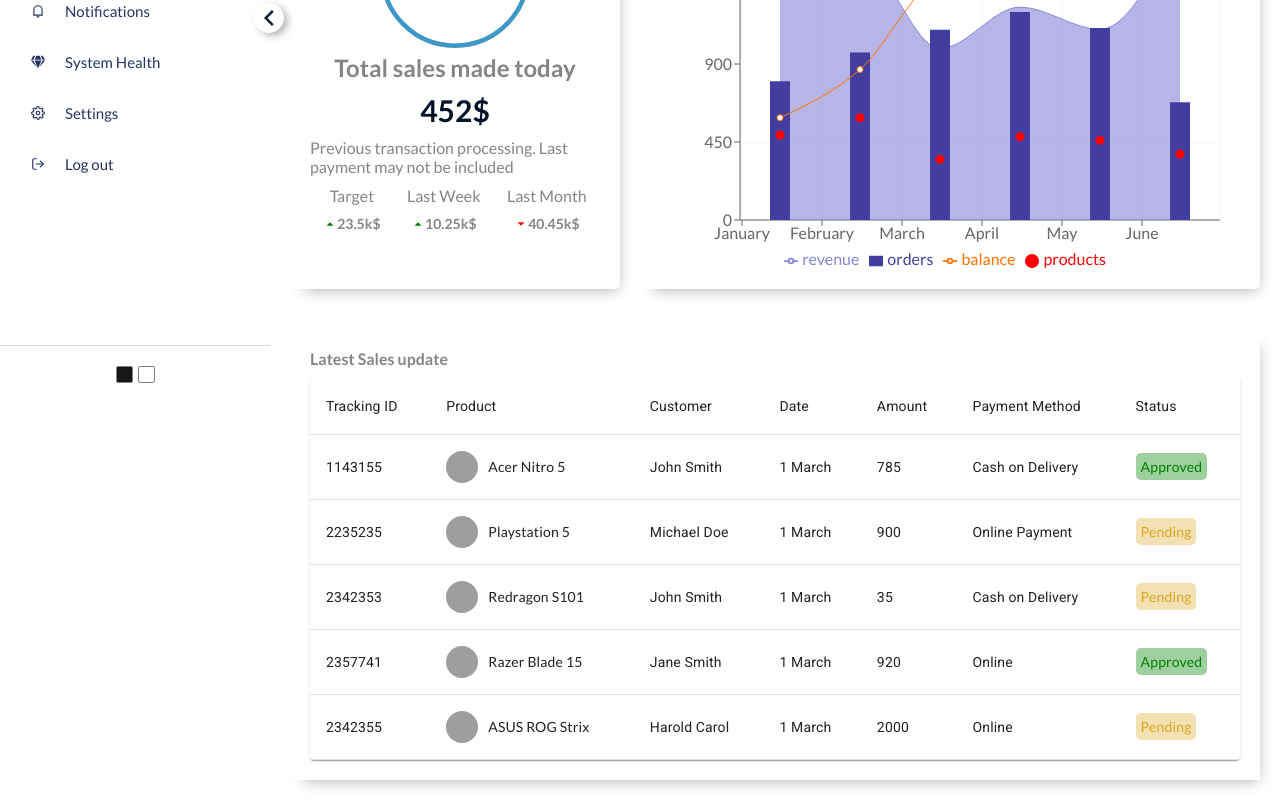
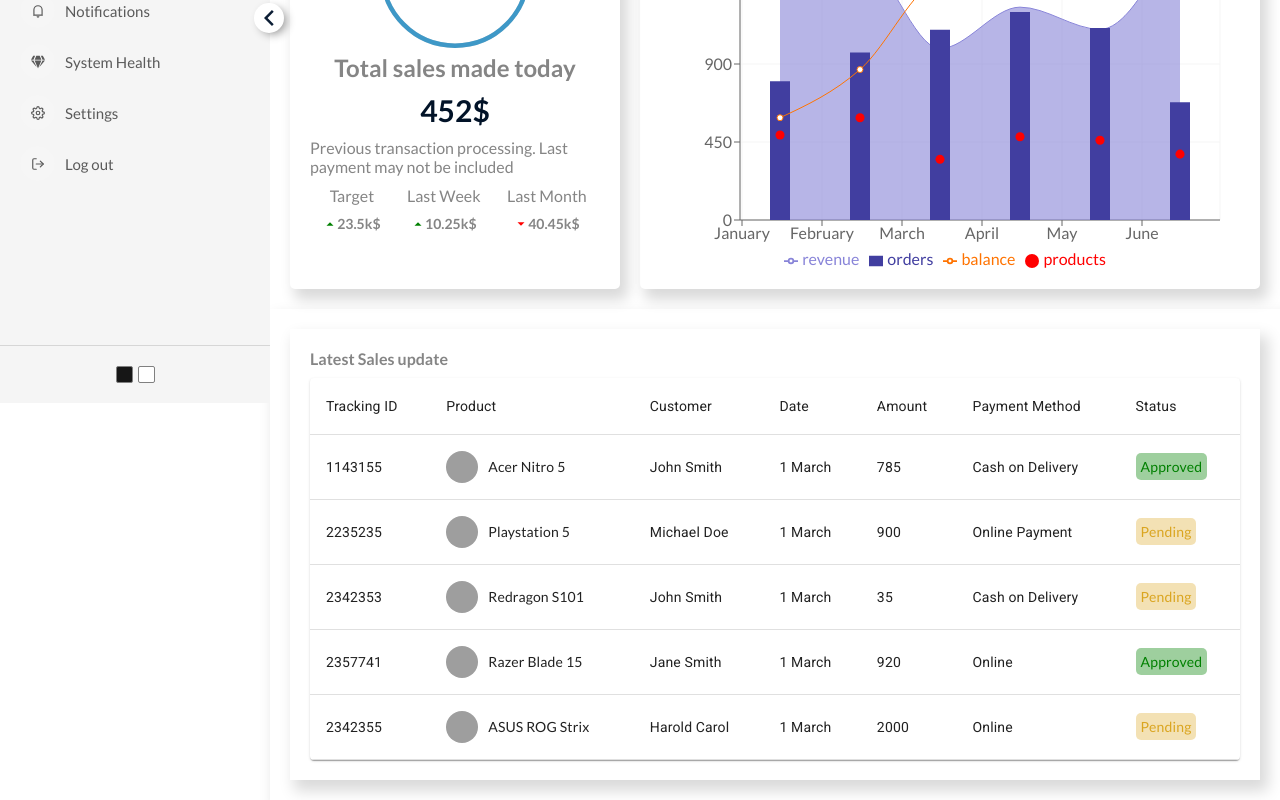
Before and after one commit to Shanto96/admin-dashboard, a React (Create React App) app in the folder admin-dashboard/: page / in a window 1280 px wide. Shown: the part 397-1197 px from the top of the page. Built offline with nearby package versions, Linux system fonts and the light colour scheme; grey boxes are pictures that could not be loaded.

Commit message:
color fix

```diff
--- a/admin-dashboard/src/Components/chart/chart.scss
+++ b/admin-dashboard/src/Components/chart/chart.scss
@@ -1,6 +1,6 @@
 .chart-container{
-    -webkit-box-shadow: 6px 9px 14px -8px rgba(0,0,0,0.3);
-    box-shadow: 6px 9px 14px -8px rgba(0,0,0,0.3);
+    -webkit-box-shadow: 6px 9px 14px 2px rgba(0,0,0,0.15);
+    box-shadow: 6px 9px 14px 2px rgba(0,0,0,0.15);
     flex:4;
     padding: 20px;
     height: 400px;
--- a/admin-dashboard/src/Components/home-table/table.scss
+++ b/admin-dashboard/src/Components/home-table/table.scss
@@ -29,8 +29,8 @@
 }
 .table-container{
     padding: 20px;
-    -webkit-box-shadow: 6px 9px 14px -8px rgba(0,0,0,0.3);
-    box-shadow: 6px 9px 14px -8px rgba(0,0,0,0.3);
+    -webkit-box-shadow: 6px 9px 14px 2px rgba(0,0,0,0.15);
+    box-shadow: 6px 9px 14px 2px rgba(0,0,0,0.15);
     .title{
         font-weight: bold;
         color: #858585;
--- a/admin-dashboard/src/Components/progressBar/progressbar.scss
+++ b/admin-dashboard/src/Components/progressBar/progressbar.scss
@@ -1,6 +1,6 @@
 .progress-container{
-    -webkit-box-shadow: 6px 9px 14px -8px rgba(0,0,0,0.3);
-    box-shadow: 6px 9px 14px -8px rgba(0,0,0,0.3);
+    -webkit-box-shadow: 6px 9px 14px 2px rgba(0,0,0,0.15);
+    box-shadow: 6px 9px 14px 2px rgba(0,0,0,0.15);
     border-radius: 5px;
     display: flex;
     justify-content: flex-start;
--- a/admin-dashboard/src/Components/sidebar/sidebar.scss
+++ b/admin-dashboard/src/Components/sidebar/sidebar.scss
@@ -1,9 +1,9 @@
 @import url('https://fonts.googleapis.com/css?family=Roboto&display=swap');
 
-$sidebar-bg-color: #fff;
+$sidebar-bg-color: rgb(245, 245, 245);
 $submenu-bg-color: rgba(255, 255, 255, 0.05);
 $submenu-bg-color-collapsed: rgba(#0c1e35, 0.95);
-$sidebar-color: #293266;
+$sidebar-color: rgb(90, 90, 90);
 $highlight-color: #050505;
 $icon-bg-color: rgba(255, 255, 255, 0.05);
 $icon-size: 35px;
```
